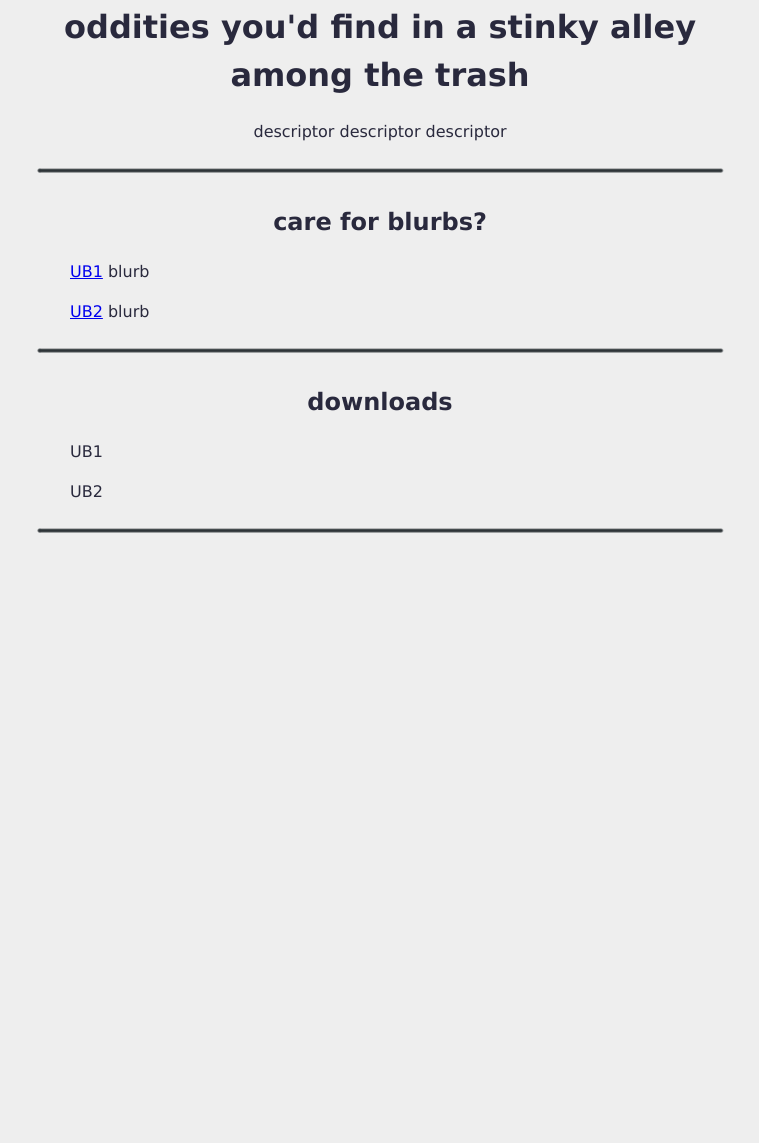
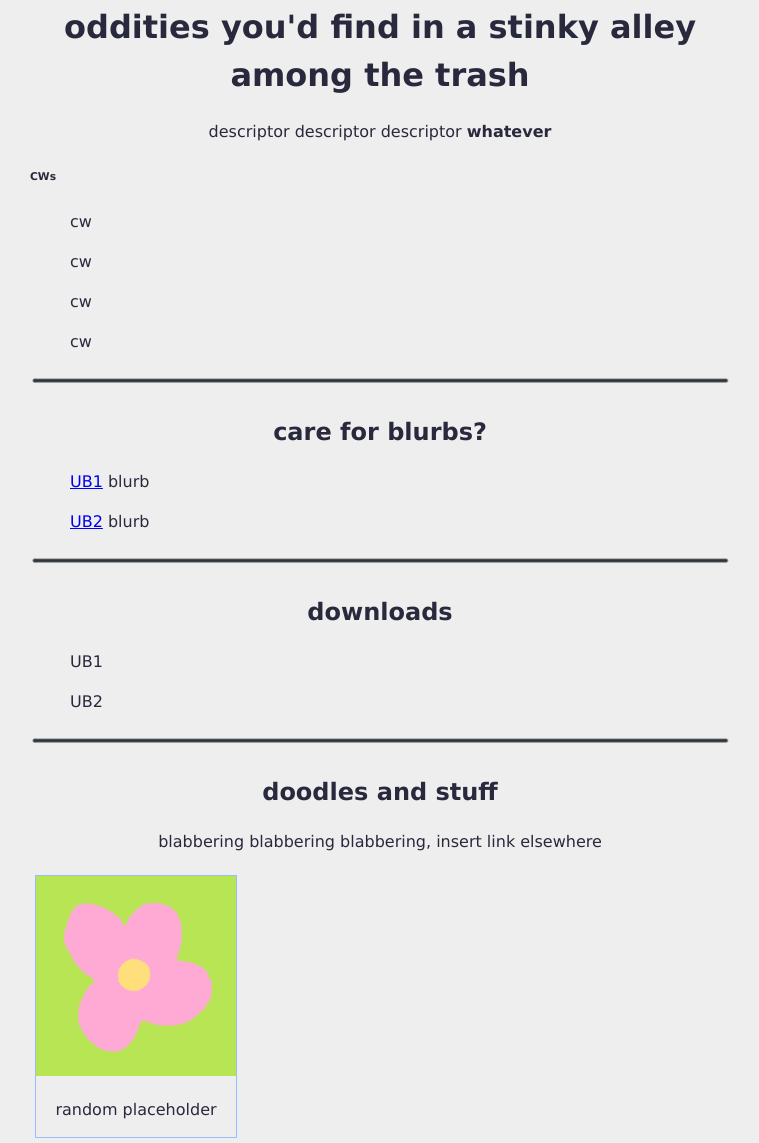
Before and after one commit to fleariddenmouse/fleariddenmouse.github.io, a plain HTML site: page index.html in a window 1280 px wide. Shown: the part 72-1215 px from the top of the page, without its empty margins (260-1019 px from the left). Before the commit the page ends 800 px from the top, so only its background shows below. Drawn offline with Linux system fonts and the light colour scheme.

Commit message:
Add files via upload

```diff
--- a/index.html
+++ b/index.html
@@ -7,7 +7,6 @@
 		<link href="/style.css" rel="stylesheet" type="text/css" media="all">
 	</head>
 <body>
-<head>
 <style>
 {
   margin: 0;
@@ -38,7 +37,6 @@
   color: #29293d;
 }
 </style>
-</head>
  	<div class="topnav">
  		<a class="active" href="#home">home</a>
  		<a href="#blurbs">blurbs</a>
@@ -46,21 +44,58 @@
  		<a href="#art">art</a>
  	</div>
 <div>
-	<center><h1 id="#home">oddities you'd find in a stinky alley among the trash</h1>
-	<p>descriptor descriptor descriptor</p></center>
-	<center><img src="/img/divider.png" alt="divider"></center>
+	<center><h1 id="home">oddities you'd find in a stinky alley among the trash</h1>
+	<p>descriptor descriptor descriptor <strong>whatever</strong></p></center>
+		<h6>CWs</h6>
+		<ul>cw</ul>
+		<ul>cw</ul>
+		<ul>cw</ul>
+		<ul>cw</ul>
+	<center><img src="/img/divider.png" alt="divider" width="700"></center>
 </div>
 <div>
-	<center><h2 id="#blurbs">care for blurbs?</h2></center>
+	<center><h2 id="blurbs">care for blurbs?</h2></center>
 		<ul><a href="#ub1">UB1</a> blurb</ul>
 		<ul><a href="#ub2">UB2</a> blurb</ul>
-	<center><img src="/img/divider.png" alt="divider"></center>
+	<center><img src="/img/divider.png" alt="divider" width="700"></center>
 </div>
 <div>
-	<center><h2 id="#dl">downloads</h2></center>
-		<ul><id="ub1">UB1</ul>
-		<ul><id="ub2">UB2</ul>
-	<center><img src="/img/divider.png" alt="divider"></center>
+	<center><h2 id="dl">downloads</h2></center>
+		<ul>UB1</ul>
+		<ul>UB2</ul>
+	<center><img src="/img/divider.png" alt="divider" width="700"></center>
+</div>
+<div>
+	<center><h2 id="art">doodles and stuff</h2>
+	<p>blabbering blabbering blabbering, insert link elsewhere</p></center>
+</div>
+<style>
+div.gallery {
+  margin: 5px;
+  border: 1px solid #99bbff;
+  float: left;
+  width: 200px;
+}
+
+div.gallery:hover {
+  border: 1px solid #29293d;
+}
+
+div.gallery img {
+  width: 200px;
+  height: auto;
+}
+
+div.desc {
+  padding: 15px;
+  text-align: center;
+}
+</style>
+<div class="gallery">
+	<a target="_blank" href="/img/ph.png">
+		<img src="/img/ph.png" alt="placeholder">
+	</a>
+	<div class="desc">random placeholder</div>
 </div>
 </body>
 </html>
```
